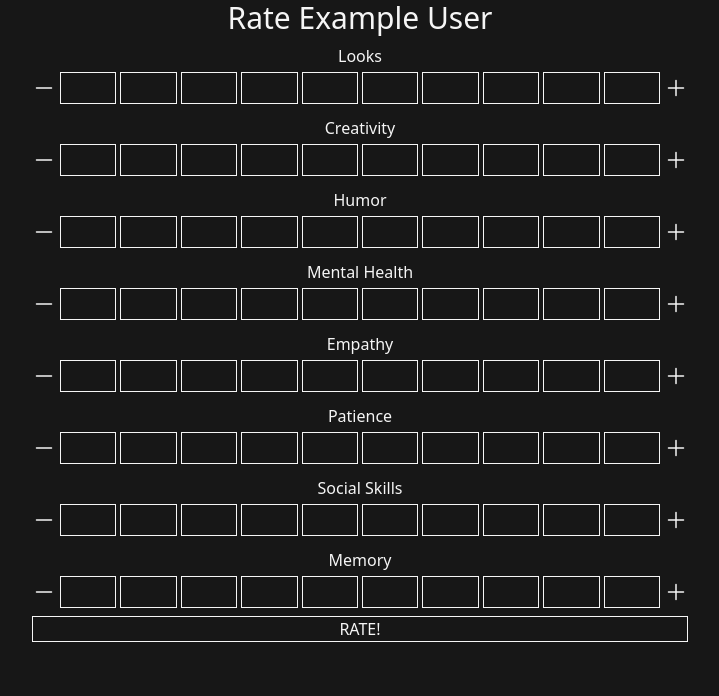
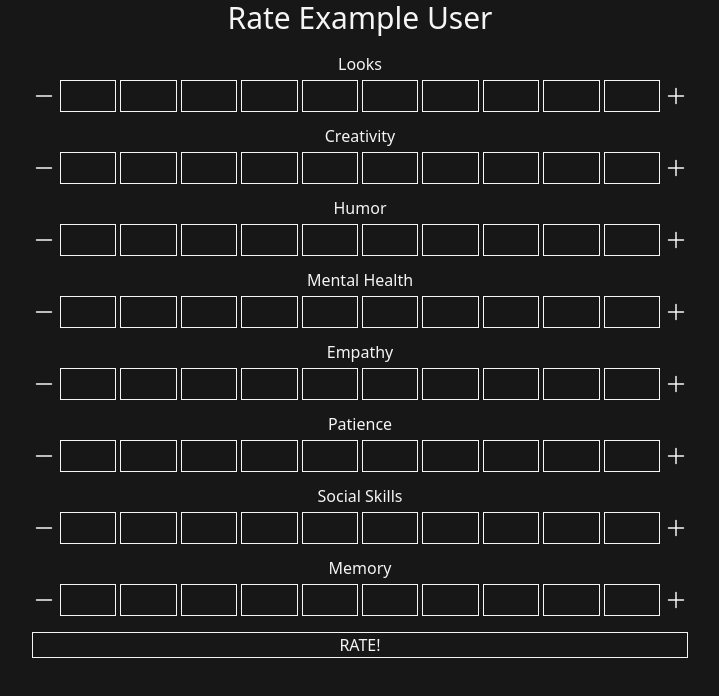
Before and after one commit to supmir/rate-me, a Next.js app: page /1 in a window 1280 px wide. Shown: the top 696 px of the page, without its empty margins (280-999 px from the left). Built offline with nearby package versions, Linux system fonts and the light colour scheme.

Commit message:
Update username

```diff
--- a/pages/[username]/index.tsx
+++ b/pages/[username]/index.tsx
@@ -15,7 +15,7 @@ export default function UserRating() {
     { statName: "Memory" },
   ];
   return (
-    <div className="grid gap-y-2">
+    <div className="grid gap-y-4">
       <Head>
         <title>{title}</title>
         <meta name="viewport" content="width=device-width, initial-scale=1" />
@@ -23,8 +23,8 @@ export default function UserRating() {
 
       <h1 className="text-3xl text-center">Rate {user}</h1>
       <div className="grid gap-y-3">
-        {stats.map(({ statName }) => {
-          return <Slider statName={statName} />;
+        {stats.map(({ statName }, i) => {
+          return <Slider statName={statName} key={i} />;
         })}
       </div>
       <button className="border border-neutral-100">RATE!</button>
```
